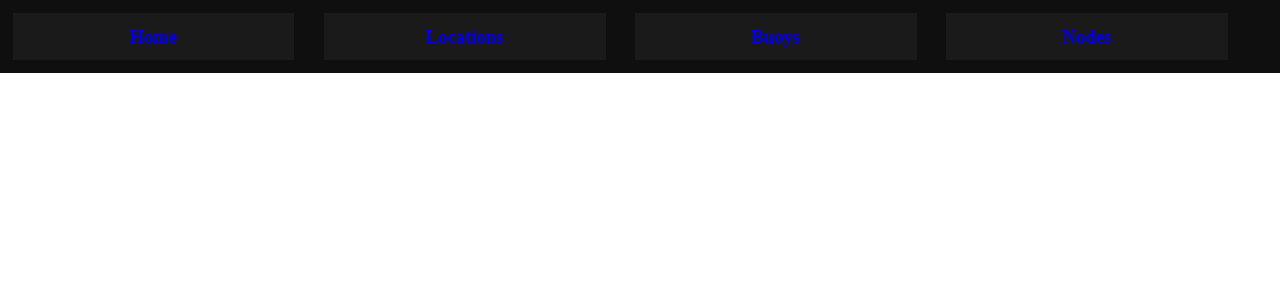
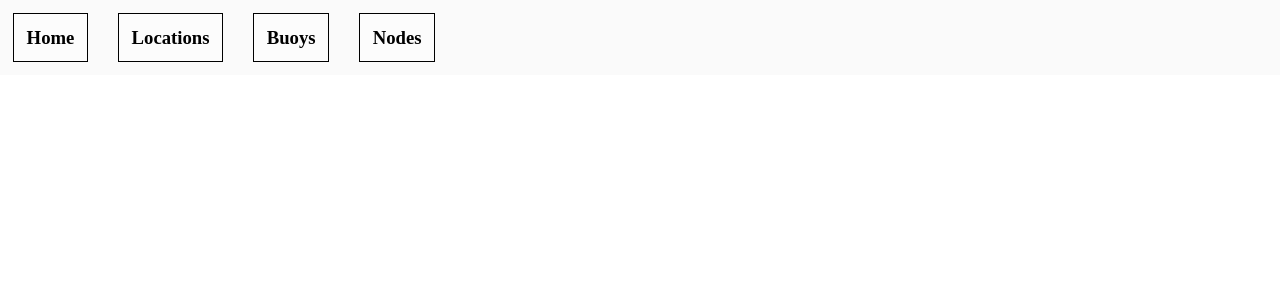
Before and after one commit to YemowtRonocCIT/FYP_website, a Flask app: page / in a window 1280 px wide. Shown: the top 300 px of the page. Run offline with Flask 2, Linux system fonts and the light colour scheme.

Commit message:
Change to lighter colour scheme for header

```diff
--- a/static/css/main.css
+++ b/static/css/main.css
@@ -3,29 +3,29 @@ body {
 }
 
 h3 {
-    width: 20%;
     display: inline-block;
     margin: 1%;
     padding: 1%;
     text-align:center;
-    background: #1A1A1A;
+    background: #FCFCFC;
+    border: 1px solid black;
 }
 
 h3:hover {
-    background:grey;
+    background:white;
 }
 
 h3:active {
-    background: black;
+    background: grey;
 }
 
-h3 a {
+a h3 {
     text-decoration:none;
-    color:white;
+    color:black;
 }
 
 header {
-    background:#0F0F0F;
+    background:#FAFAFA;
     margin:auto;
     padding:auto;
 }
```
